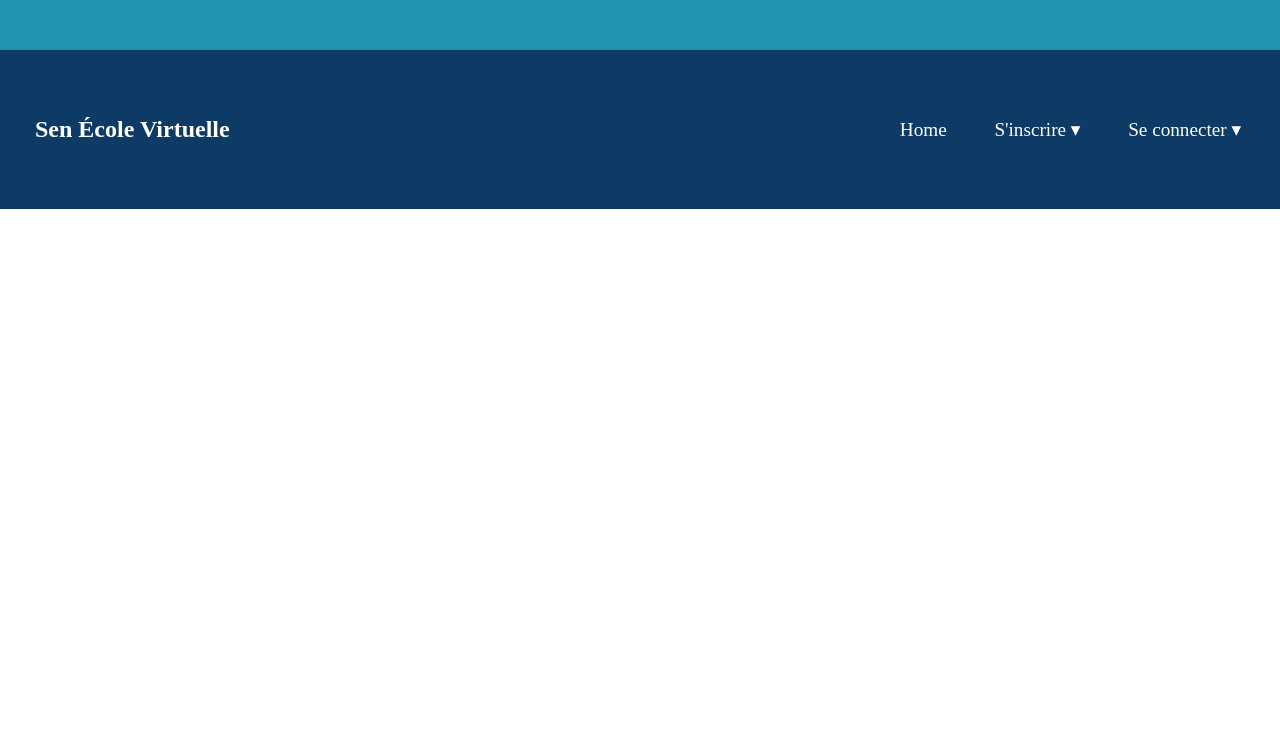
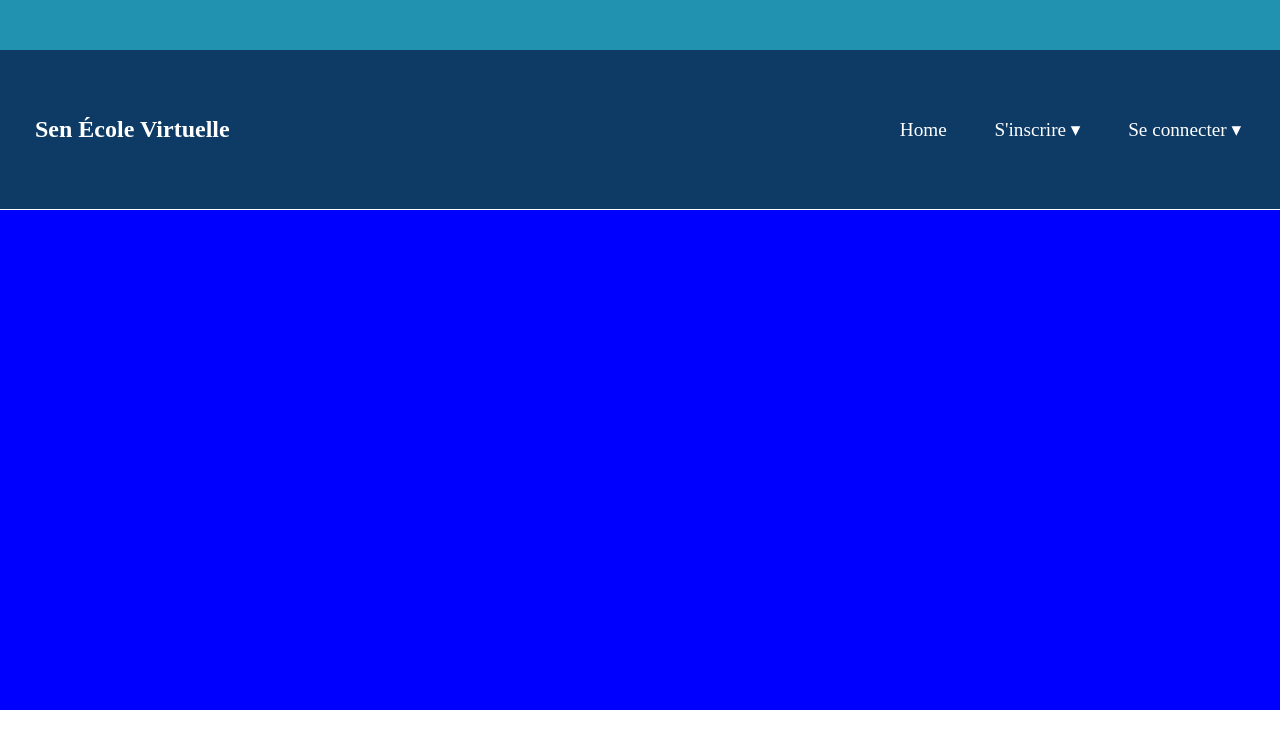
Before and after one commit to WALY-FALL/sevfront, a React (Create React App) app: page / in a window 1280 px wide. Shown: the top 748 px of the page. Built offline with nearby package versions, Linux system fonts and the light colour scheme; no server answers.

Commit message:
deployed

```diff
--- a/src/style/home.css
+++ b/src/style/home.css
@@ -2,7 +2,7 @@
     width: 100%;
     max-width: 100%;
     overflow: hidden;
-    /*background-color: blue;*/
+    background-color: blue;
     height: 500px;
   }
 
```
